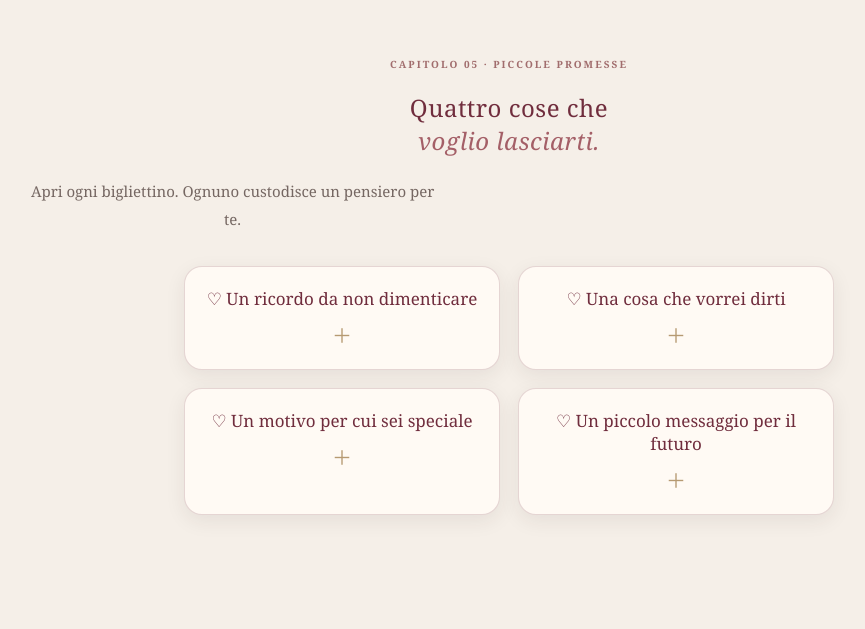
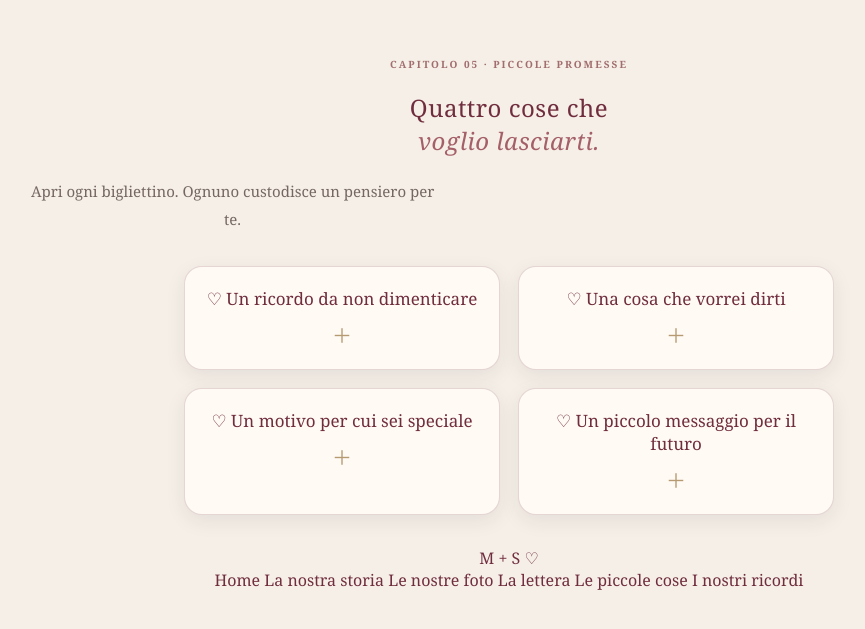
Before and after one commit to matte1220/ms-la-nostra-storia, a plain HTML site: page index.html in a window 1280 px wide. Shown: the part 1790-2419 px from the top of the page, without its empty margins (131-996 px from the left). Drawn offline with nearby package versions, Linux system fonts and the light colour scheme; a web font is replaced by a local one.

Commit message:
Update index.html

```diff
--- a/index.html
+++ b/index.html
@@ -248,7 +248,19 @@
     </details>
 
   </div>
-</section>
+
+<nav class="ms-menu">
+  <a href="#home" class="menu-logo">M + S <span>♡</span></a>
+
+  <div class="menu-links">
+    <a href="#home">Home</a>
+    <a href="#storia">La nostra storia</a>
+    <a href="#galleria">Le nostre foto</a>
+    <a href="#lettera">La lettera</a>
+    <a href="#cose-che-amo">Le piccole cose</a>
+    <a href="#ricordi">I nostri ricordi</a>
+  </div>
+</nav>
 
 </body>
 </html>
```
